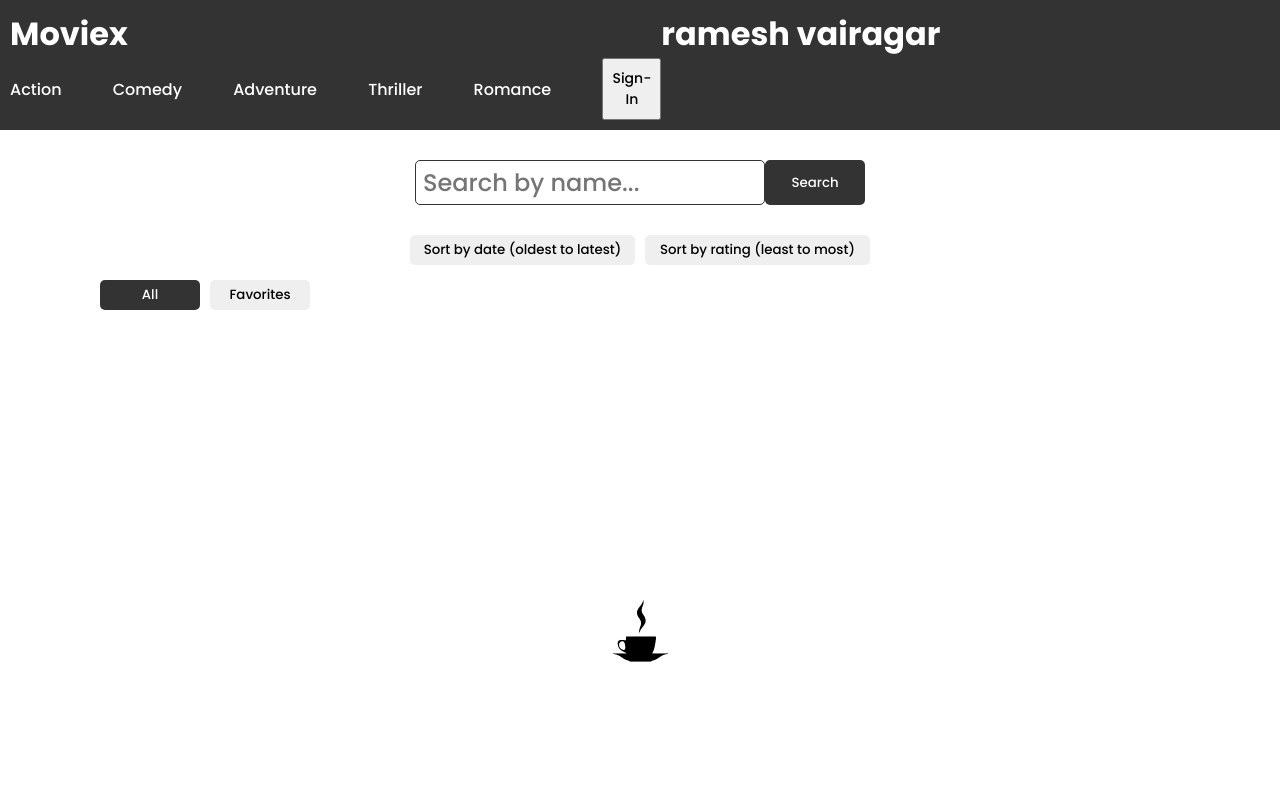
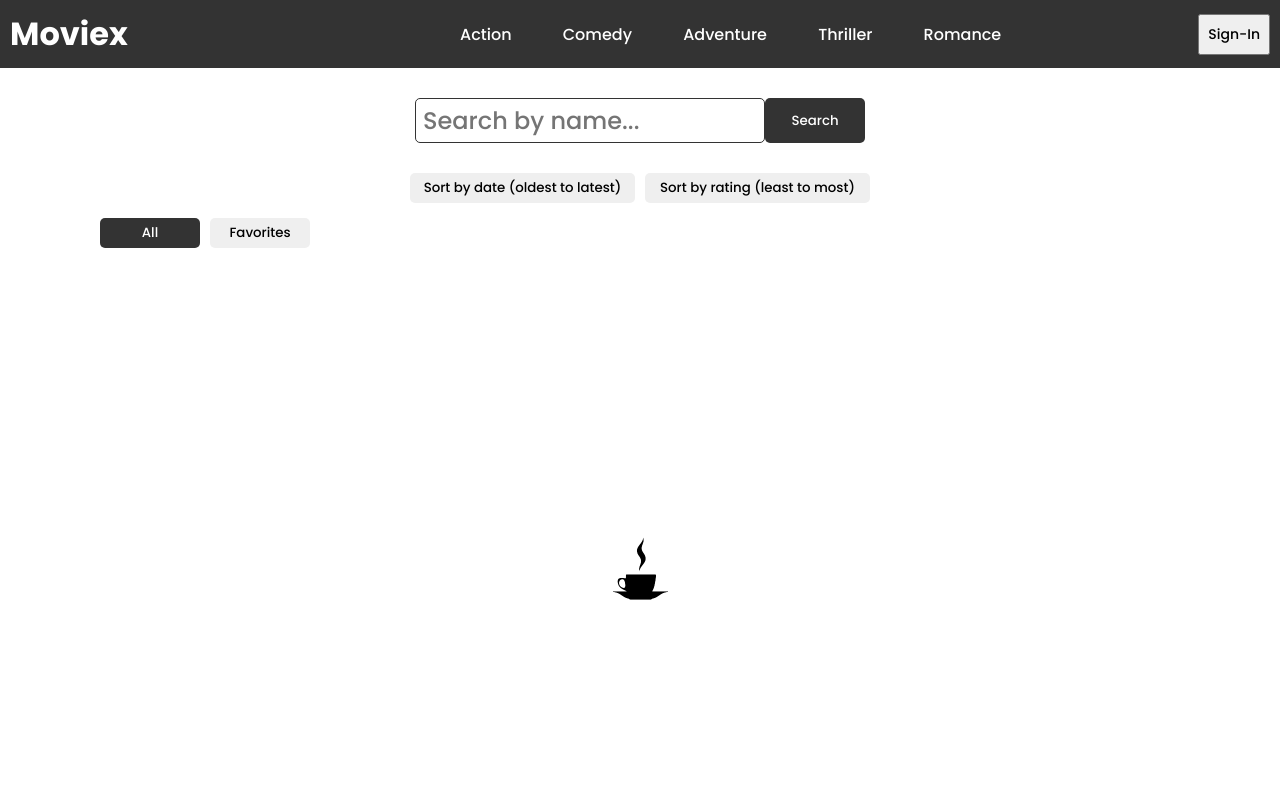
Before and after one commit to ramesh-vairagar/MovieXapp, a plain HTML site: page index.html in a window 1280 px wide. Shown: the top 800 px of the page. Drawn offline with Linux system fonts and the light colour scheme; no server answers.

Commit message:
file changed

```diff
--- a/index.html
+++ b/index.html
@@ -12,7 +12,7 @@
       <a href="index.html">
         <h1>Moviex</h1>
       </a>
-      <h1>ramesh vairagar</h1>
+
 
       <nav>
         <ul class="header-ul desktop-class">
```
